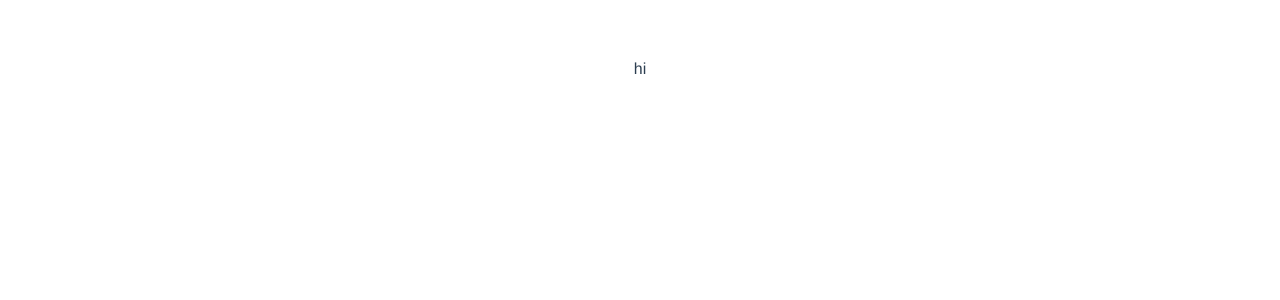
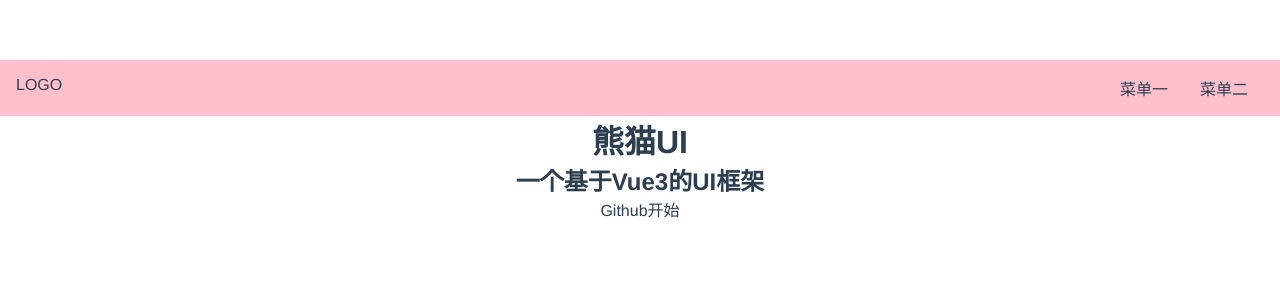
Before and after one commit to futrue1024/vue3-pandaui, a Vue app: page / in a window 1280 px wide. Shown: the top 300 px of the page. Built offline with nearby package versions, Linux system fonts and the light colour scheme.

Commit message:
topnav样式

```diff
--- a/index.html
+++ b/index.html
@@ -8,6 +8,6 @@
 </head>
 <body>
   <div id="app"></div>
-  <script type="module" src="/src/main.js"></script>
+  <script type="module" src="/src/main.ts"></script>
 </body>
 </html>
--- /dev/null
+++ b/shims-vue.d.ts
@@ -0,0 +1,5 @@
+declare module '*.vue' {
+  import { ComponentOptions } from 'vue'
+  const componentOptions: ComponentOptions
+  export default componentOptions
+}
--- a/src/App.vue
+++ b/src/App.vue
@@ -1,16 +1,9 @@
 <template>
-  <div>
-    hi
-  </div>
+  <router-view></router-view>
 </template>
 
 <script>
-import HelloWorld from './components/HelloWorld.vue'
-
 export default {
   name: 'App',
-  components: {
-    HelloWorld
-  }
 }
 </script>
--- /dev/null
+++ b/src/components/Doc.vue
@@ -0,0 +1,23 @@
+<template>
+  <div>
+    <div class="topNav">
+      <div class="logo"></div>
+      <div class="menu"></div>
+    </div>
+    <div class="content">
+      <aside>侧边栏</aside>
+      <main>主要内容</main>
+    </div>
+  </div>
+</template>
+
+<script>
+export default
+{
+  name: "nav2"
+}
+</script>
+
+<style scoped>
+
+</style>
--- /dev/null
+++ b/src/components/Home.vue
@@ -0,0 +1,45 @@
+<template>
+  <div>
+    <div class="topNav">
+      <div class="logo">LOGO</div>
+      <ul class="menu">
+        <li>菜单一</li>
+        <li>菜单二</li>
+      </ul>
+    </div>
+    <div class="banner">
+      <h1>熊猫UI</h1>
+      <h2>一个基于Vue3的UI框架</h2>
+      <p class="actions">
+        <a>Github</a>
+        <a>开始</a>
+      </p>
+    </div>
+  </div>
+</template>
+
+<script>
+export default {
+  name: 'nav1'
+}
+</script>
+
+<style lang="scss" scoped>
+.topNav {
+  background-color: pink;
+  display: flex;
+  padding: 16px;
+  > .logo{
+    max-width: 6em;
+    margin-right: auto;
+  }
+  > .menu{
+    display: flex;
+    flex-wrap: nowrap;
+    white-space: nowrap;
+    > li{
+      margin: 0 1em;
+    }
+  }
+}
+</style>
--- a/src/index.css
+++ b/src/index.scss
@@ -6,3 +6,20 @@
   color: #2c3e50;
   margin-top: 60px;
 }
+* {
+  margin: 0;
+  padding: 0;
+  box-sizing: border-box;
+}
+
+ul, ol {
+  list-style: none;
+}
+
+a {
+  text-decoration: none;
+  color: inherit;
+  &:hover{
+   border-bottom: 1px solid;
+ }
+}
--- a/src/main.js
+++ /dev/null
@@ -1,5 +0,0 @@
-import { createApp } from 'vue'
-import App from './App.vue'
-import './index.css'
-
-createApp(App).mount('#app')
--- /dev/null
+++ b/src/main.ts
@@ -0,0 +1,20 @@
+import {createApp} from "vue";
+import App from "./App.vue";
+import "./index.scss";
+import {createWebHashHistory, createRouter} from "vue-router";
+import Home from "./components/Home.vue";
+import Doc from "./components/Doc.vue";
+
+const history = createWebHashHistory();
+const router = createRouter(
+  {
+    history: history,
+    routes: [
+      {path: "/", component: Home},
+      {path: "/xxx", component: Doc}
+    ]
+  });
+
+const app = createApp(App);
+app.use(router);
+app.mount("#app");
```
Also changed, not shown: package.json (+6 -3 lines), src/assets/style/reset.scss (added), 2 other files (tests, documents, lock files or other folders).
